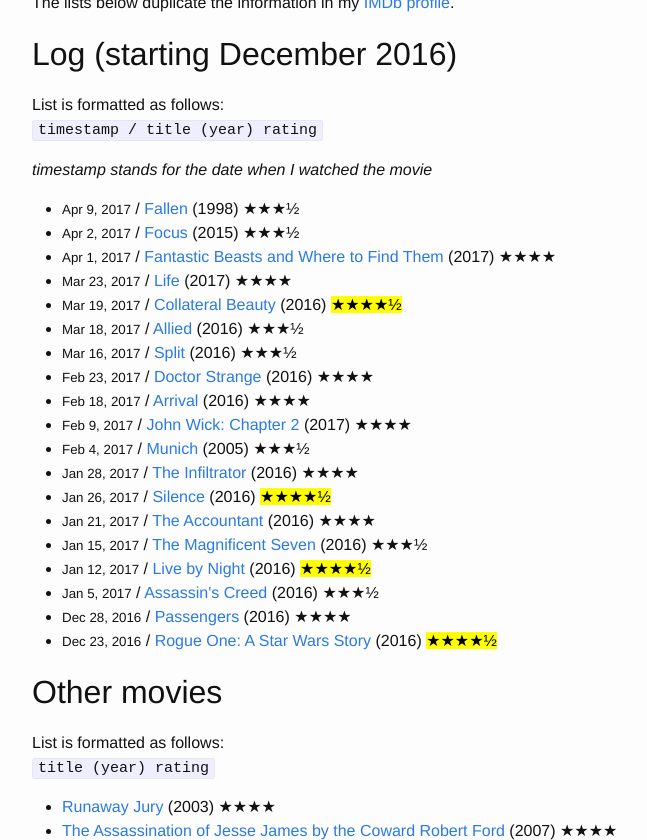
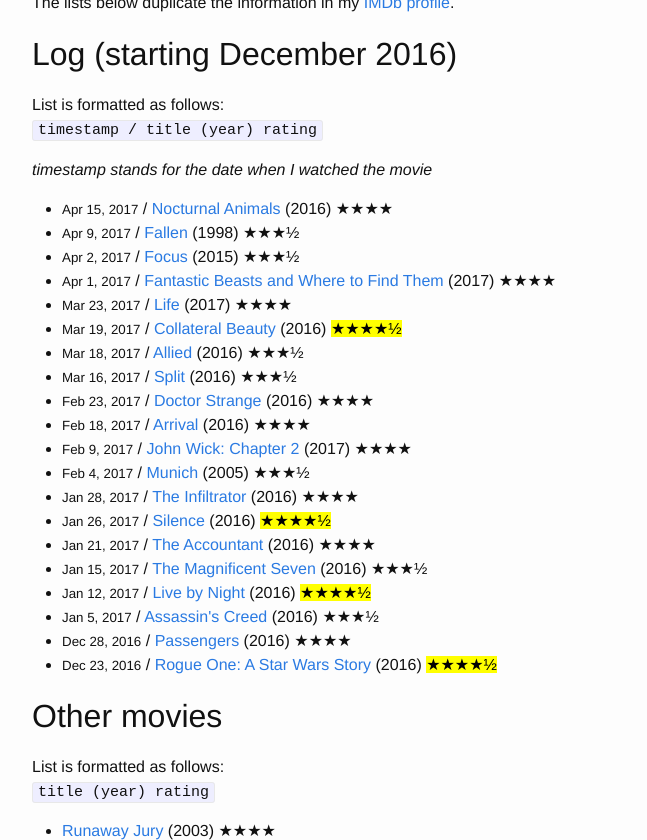
Before and after one commit to aspyatkin/personal-website, a Jekyll site: the page built from movie-list.md, in a window 1280 px wide and 900 px high, scrolled down 452 px, cut to the strip 60-900 px from the top of the window. Shown: the whole strip, without its empty margins (238-885 px from the left). Built offline with Jekyll 4.4.1, drawn with Linux system fonts in a browser that asks for light colours.

Commit message:
Update movie list

```diff
--- a/movie-list.md
+++ b/movie-list.md
@@ -5,6 +5,12 @@
 permalink: /movie-list/
 top_ndx: 4
 log_list:
+  - date: 'Apr 15, 2017'
+    title: 'Nocturnal Animals'
+    year: 2016
+    rating: 4
+    url: 'http://www.imdb.com/title/tt4550098/'
+
   - date: 'Apr 9, 2017'
     title: 'Fallen'
     year: 1998
```
